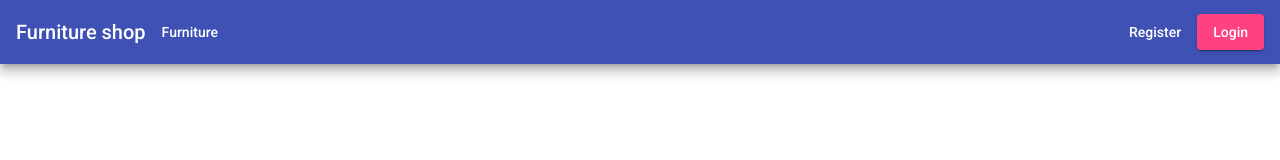
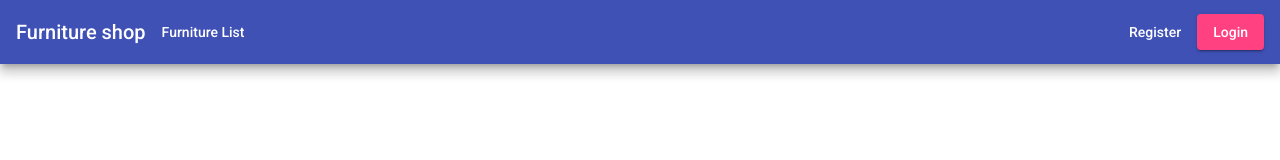
Before and after one commit to githubilona/furniture-shop, an Angular app in the folder furniture-shop-frontend/: page / in a window 1280 px wide. Shown: the top 160 px of the page. Built offline with nearby package versions, Linux system fonts and the light colour scheme.

Commit message:
[frontend] - admin dropdown menu

```diff
--- a/furniture-shop-frontend/src/app/app.module.ts
+++ b/furniture-shop-frontend/src/app/app.module.ts
@@ -26,7 +26,7 @@
 import { UserListComponent } from './user-list/user-list.component';
 import { AddFurnitureComponent } from './add-furniture/add-furniture.component';
 import { EditFurnitureComponent } from './edit-furniture/edit-furniture.component';
-
+import { MatMenuModule } from '@angular/material/menu';
 @NgModule({
   declarations: [
     AppComponent,
@@ -51,6 +51,7 @@
     BrowserAnimationsModule,
     MatButtonModule,
     FormsModule,
+    MatMenuModule
   ],
   providers: [
     FurnitureService,
--- a/furniture-shop-frontend/src/app/navbar/navbar.component.html
+++ b/furniture-shop-frontend/src/app/navbar/navbar.component.html
@@ -1,15 +1,17 @@
 <mat-toolbar color="primary" class="mat-elevation-z8">
   <span>Furniture shop</span>
 
-  <a mat-button [routerLink]="['/furniture']">Furniture</a>
+  <a mat-button [routerLink]="['/furniture']">Furniture List</a>
 
 
   <div *ngIf="authService.hasAdminRole()">
+    <a mat-button [matMenuTriggerFor]="menu">Admin Menu</a>
+    <mat-menu #menu="matMenu">
+      <a mat-menu-item routerLink="/furniture/add">Add furniture</a>
+      <a mat-menu-item  routerLink="/users">User list</a>
+    </mat-menu>
+  </div>
 
-        <a mat-button class="text-warning" routerLink="/furniture/add">Add furniture</a>
-        <a mat-button class="text-warning" routerLink="/users">User list</a>
-
-  </div>
 
   <div class="spacer"></div>
 
```
Also changed, not shown: furniture-shop-frontend/src/app/edit-furniture/edit-furniture.component.html (+0 -7 lines).
